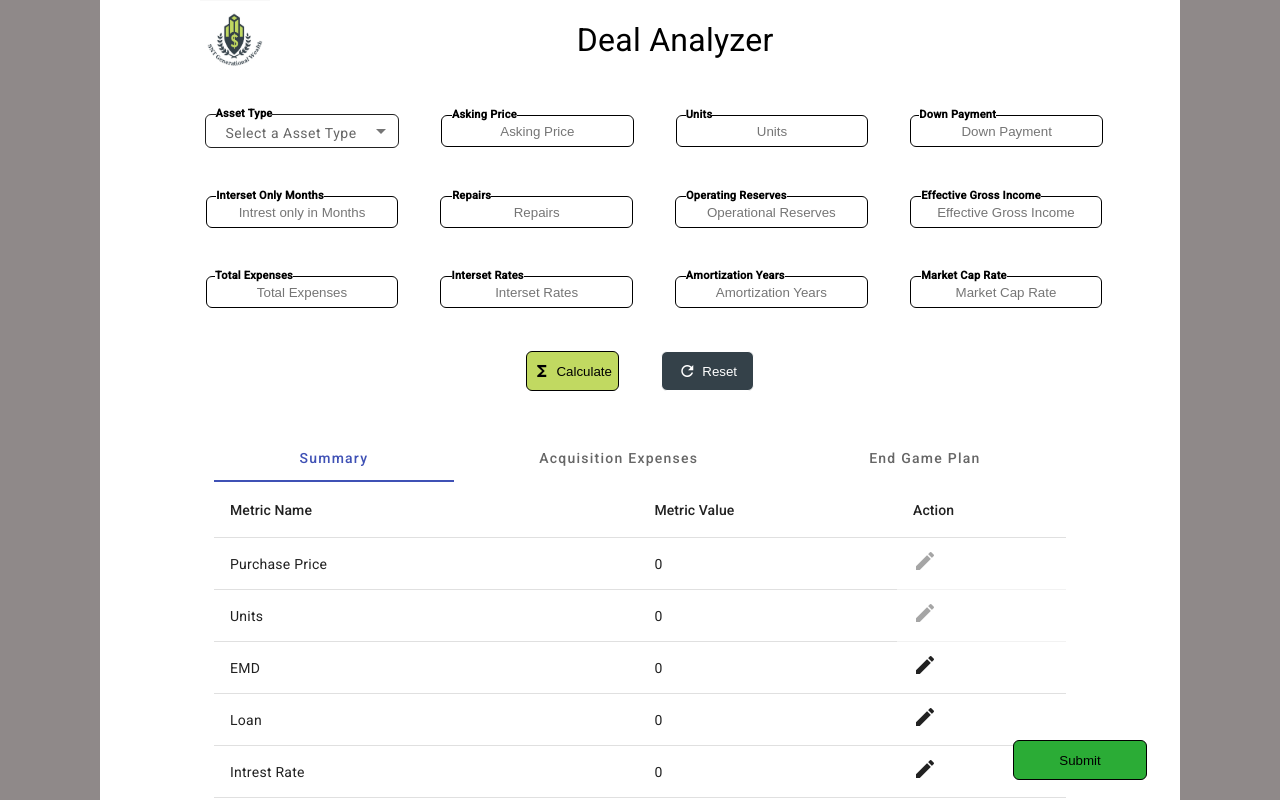
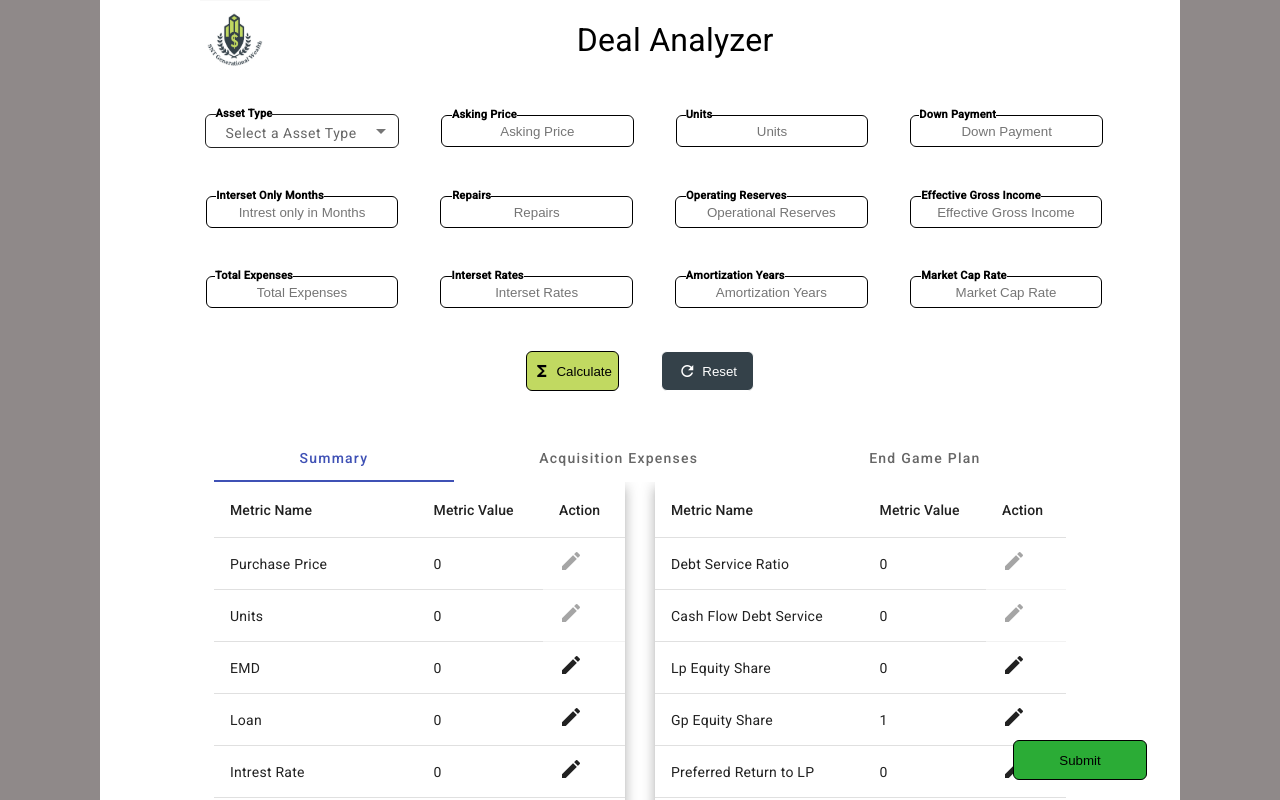
Before and after one commit to Krishaan23/SNT, an Angular app: page / in a window 1280 px wide. Built offline with nearby package versions, Linux system fonts and the light colour scheme.

Commit message:
table alignment changes

```diff
--- a/src/app/dashboard/summary/summary.component.html
+++ b/src/app/dashboard/summary/summary.component.html
@@ -3,7 +3,7 @@
         <mat-tab label="Summary">
             <div class="summary-tab">
 
-                  <table mat-table [dataSource]="dataSource" class="mat-elevation-z8">
+                  <table mat-table [dataSource]="dataElements1" class="mat-elevation-z8">
 
                     <!-- Name Column -->
                     <ng-container matColumnDef="name">
@@ -24,10 +24,42 @@
                       <th mat-header-cell *matHeaderCellDef> Action </th>
                       <td mat-cell *matCellDef="let element" [ngClass]="element.action ? 'cursor-pointer' : 'cursor-none'">
                         <div *ngIf="!element.editable">
-                            <mat-icon (click)="changeToInput(element.key)">edit</mat-icon>
+                            <mat-icon (click)="changeToInput(element.key, 1)">edit</mat-icon>
                         </div>
                         <div *ngIf="element.editable">
-                            <input [placeholder]="element.key" id="element.key" type="number" min=0 [(ngModel)]="result[element.key]" (keyup.enter)="onEnter($event, element.key)"/>
+                            <input [placeholder]="element.key" id="element.key" type="number" min=0 [(ngModel)]="result[element.key]" (keyup.enter)="onEnter($event, element.key, 1)"/>
+                        </div>
+                      </td>
+                    </ng-container>
+
+                    <tr mat-header-row *matHeaderRowDef="displayedColumns"></tr>
+                    <tr mat-row *matRowDef="let row; columns: displayedColumns;"></tr>
+                  </table>
+                  <table mat-table [dataSource]="dataElements2" class="mat-elevation-z8">
+
+                    <!-- Name Column -->
+                    <ng-container matColumnDef="name">
+                      <th mat-header-cell *matHeaderCellDef> Metric Name </th>
+                      <td mat-cell *matCellDef="let element"> {{element.name}} </td>
+                    </ng-container>
+
+                    <!-- Value Column -->
+                    <ng-container matColumnDef="value">
+                      <th mat-header-cell *matHeaderCellDef> Metric Value </th>
+                      <td mat-cell *matCellDef="let element" >
+                        <span> {{result[element.key] ?? 0}}</span>
+                     </td>
+                    </ng-container>
+
+                    <!-- Action Column -->
+                    <ng-container matColumnDef="action">
+                      <th mat-header-cell *matHeaderCellDef> Action </th>
+                      <td mat-cell *matCellDef="let element" [ngClass]="element.action ? 'cursor-pointer' : 'cursor-none'">
+                        <div *ngIf="!element.editable">
+                            <mat-icon (click)="changeToInput(element.key, 2)">edit</mat-icon>
+                        </div>
+                        <div *ngIf="element.editable">
+                            <input [placeholder]="element.key" id="element.key" type="number" min=0 [(ngModel)]="result[element.key]" (keyup.enter)="onEnter($event, element.key, 2)"/>
                         </div>
                       </td>
                     </ng-container>
@@ -159,7 +191,7 @@
         <mat-tab label="Acquisition Expenses">
             <div class="acquisition">
                 <div class="acquisition-tab">
-                    <table mat-table [dataSource]="acquistionDataSource" class="mat-elevation-z8">
+                    <table mat-table [dataSource]="acquisitionDataElements" class="mat-elevation-z8">
 
                         <!-- Name Column -->
                         <ng-container matColumnDef="name">
@@ -217,8 +249,8 @@
         </mat-tab>
         <mat-tab label="End Game Plan">
             <div class="endgame-plan">
-                <div class="acquisition-tab">
-                    <table mat-table [dataSource]="endGameDataElements" class="mat-elevation-z8">
+                <div class="endgame-tab">
+                    <table mat-table [dataSource]="endGameDataElements1" class="mat-elevation-z8">
 
                         <!-- Name Column -->
                         <ng-container matColumnDef="name">
@@ -239,10 +271,42 @@
                         <th mat-header-cell *matHeaderCellDef> Action </th>
                         <td mat-cell *matCellDef="let element" [ngClass]="element.action ? 'cursor-pointer' : 'cursor-none'">
                             <div *ngIf="!element.editable">
-                                <mat-icon (click)="endGameInput(element.key)">edit</mat-icon>
+                                <mat-icon (click)="endGameInput(element.key, 1)">edit</mat-icon>
                             </div>
                             <div *ngIf="element.editable">
-                                <input [placeholder]="element.key" id="element.key" type="number" min=0 [(ngModel)]="result[element.key]" (keyup.enter)="onEndGameEnter($event, element.key)"/>
+                                <input [placeholder]="element.key" id="element.key" type="number" min=0 [(ngModel)]="result[element.key]" (keyup.enter)="onEndGameEnter($event, element.key, 1)"/>
+                            </div>
+                        </td>
+                        </ng-container>
+
+                        <tr mat-header-row *matHeaderRowDef="displayedColumns"></tr>
+                        <tr mat-row *matRowDef="let row; columns: displayedColumns;"></tr>
+                    </table>
+                    <table mat-table [dataSource]="endGameDataElements2" class="mat-elevation-z8">
+
+                        <!-- Name Column -->
+                        <ng-container matColumnDef="name">
+                        <th mat-header-cell *matHeaderCellDef> Metric Name </th>
+                        <td mat-cell *matCellDef="let element"> {{element.name}} </td>
+                        </ng-container>
+
+                        <!-- Value Column -->
+                        <ng-container matColumnDef="value">
+                        <th mat-header-cell *matHeaderCellDef> Metric Value </th>
+                        <td mat-cell *matCellDef="let element" >
+                            <span> {{result[element.key] ?? 0}}</span>
+                        </td>
+                        </ng-container>
+
+                        <!-- Action Column -->
+                        <ng-container matColumnDef="action">
+                        <th mat-header-cell *matHeaderCellDef> Action </th>
+                        <td mat-cell *matCellDef="let element" [ngClass]="element.action ? 'cursor-pointer' : 'cursor-none'">
+                            <div *ngIf="!element.editable">
+                                <mat-icon (click)="endGameInput(element.key, 2)">edit</mat-icon>
+                            </div>
+                            <div *ngIf="element.editable">
+                                <input [placeholder]="element.key" id="element.key" type="number" min=0 [(ngModel)]="result[element.key]" (keyup.enter)="onEndGameEnter($event, element.key, 2)"/>
                             </div>
                         </td>
                         </ng-container>
--- a/src/app/dashboard/summary/summary.component.scss
+++ b/src/app/dashboard/summary/summary.component.scss
@@ -4,7 +4,8 @@
 
 .summary-tab {
         display: grid;
-        // grid-template-columns: 1fr 1fr 1fr 1fr;
+        grid-template-columns: 1fr 1fr;
+        gap: 30px;
         .units {
             padding: 3em;
             display: flex;
@@ -56,6 +57,20 @@ input {
         padding: 3em;
     }
 }
+.endgame-tab {
+    padding: 3em;
+    display: grid;
+    grid-template-columns: 1fr 1fr;
+    gap: 30px;
+    .units {
+        padding: 3em;
+        background-color: #c1d961;
+        width: 20%;
+        border-radius: 20px;
+        margin: 1em;
+        padding: 3em;
+    }
+}
 label {
     text-wrap: nowrap;
 }
--- a/src/app/dashboard/summary/summary.component.ts
+++ b/src/app/dashboard/summary/summary.component.ts
@@ -22,7 +22,7 @@ export class SummaryComponent implements OnInit, OnChanges {
   @Input() enabled: any;
   @Input() formValue: any;
   public displayedColumns: string[] = ['name', 'value', 'action'];
-  public dataElements: DataElements[] = [
+  public dataElements1: DataElements[] = [
     {
       position: 1,
       name: 'Purchase Price',
@@ -118,7 +118,9 @@ export class SummaryComponent implements OnInit, OnChanges {
       editable: false,
       value: 0,
       action: true
-    },
+    }
+  ];
+  public dataElements2: DataElements[] = [
     {
       position: 13,
       name: 'Debt Service Ratio',
@@ -137,14 +139,6 @@ export class SummaryComponent implements OnInit, OnChanges {
     },
     {
       position: 15,
-      name: 'Cash Flow Debt Service',
-      key: 'cash_flow_debt_service',
-      editable: false,
-      value: 0,
-      action: true
-    },
-    {
-      position: 16,
       name: 'Lp Equity Share',
       key: 'lp_equity_share',
       editable: false,
@@ -152,7 +146,7 @@ export class SummaryComponent implements OnInit, OnChanges {
       action: true
     },
     {
-      position: 17,
+      position: 16,
       name: 'Gp Equity Share',
       key: 'gp_equity_share',
       editable: false,
@@ -160,7 +154,7 @@ export class SummaryComponent implements OnInit, OnChanges {
       action: true
     },
     {
-      position: 18,
+      position: 17,
       name: 'Preferred Return to LP',
       key: 'preff_return_to_lp',
       editable: false,
@@ -168,7 +162,7 @@ export class SummaryComponent implements OnInit, OnChanges {
       action: true
     },
     {
-      position: 19,
+      position: 18,
       name: 'Asset Managment Fee',
       key: 'asset_mgmt_fee',
       editable: false,
@@ -176,7 +170,7 @@ export class SummaryComponent implements OnInit, OnChanges {
       action: true
     },
     {
-      position: 20,
+      position: 19,
       name: 'Fee to Mgr',
       key: 'fee_to_mgr',
       editable: false,
@@ -184,34 +178,46 @@ export class SummaryComponent implements OnInit, OnChanges {
       action: true
     },
     {
-      position: 21,
+      position: 20,
       name: 'Gross Rent Multiplier',
       key: 'gross_rent_multiplier',
       editable: false,
       value: 0,
       action: true
     },
-    // {
-    //   position: 22,
-    //   name: 'Units',
-    //   key: 'no_of_units',
-    //   value: 0,
-    //   action: false
-    // },
-    // {
-    //   position: 23,
-    //   name: 'Units',
-    //   key: 'no_of_units',
-    //   value: 0,
-    //   action: false
-    // },
-    // {
-    //   position: 24,
-    //   name: 'Units',
-    //   key: 'no_of_units',
-    //   value: 0,
-    //   action: false
-    // }
+    {
+      position: 21,
+      name: 'Cash on Cash return Avg',
+      key: 'cash_on_cash_return_avg',
+      value: 0,
+      editable: false,
+      action: true,
+
+    },
+    {
+      position: 22,
+      name: 'Average Annual Return',
+      key: 'average_annual_return',
+      value: 0,
+      editable: false,
+      action: true
+    },
+    {
+      position: 23,
+      name: 'IRR',
+      key: 'irr',
+      value: 0,
+      editable: false,
+      action: true
+    },
+    {
+      position: 24,
+      name: 'Total Returns',
+      key: 'total_returns',
+      value: 0,
+      editable: false,
+      action: true
+    }
   ];
   public acquisitionDataElements: DataElements[] = [
     {
@@ -255,7 +261,7 @@ export class SummaryComponent implements OnInit, OnChanges {
       action: true
     }
   ];
-  public endGameDataElements: DataElements[] = [
+  public endGameDataElements1: DataElements[] = [
     {
       position: 1,
       name: 'Cash out Re-Finance at Year',
@@ -351,7 +357,9 @@ export class SummaryComponent implements OnInit, OnChanges {
       editable: false,
       value: 0,
       action: true
-    },
+    }
+  ];
+  public endGameDataElements2: DataElements[] = [
     {
       position: 13,
       name: 'Prepayment Penalty',
@@ -449,8 +457,6 @@ export class SummaryComponent implements OnInit, OnChanges {
       action: true
     }
   ];
-  public dataSource = new MatTableDataSource(this.dataElements);
-  public acquistionDataSource = new MatTableDataSource(this.acquisitionDataElements);
   public summary:any = {
     purchase_price: 0,
     no_of_units: 0,
@@ -572,9 +578,14 @@ export class SummaryComponent implements OnInit, OnChanges {
   ngOnInit() {
   }
 
-  changeToInput(key: string) {
-    const ele = this.dataElements.find(a => a.key == key);
-    if(ele && ele.action) {
+  changeToInput(key: string, val:number = 1) {
+    let ele;
+    if(val == 1) {
+      ele = this.dataElements1.find(a => a.key == key);
+    } else {
+      ele = this.dataElements2.find(a => a.key == key);
+    }
+     if(ele && ele.action) {
       ele.editable = !!!ele.editable
     }
     console.log('ELE', ele);
@@ -586,16 +597,26 @@ export class SummaryComponent implements OnInit, OnChanges {
     }
     console.log('ELE', ele);
   }
-  endGameInput(key: string) {
-    const ele = this.endGameDataElements.find(a => a.key == key);
+  endGameInput(key: string, val:number = 1) {
+    let ele;
+    if(val == 1) {
+      ele = this.endGameDataElements1.find(a => a.key == key);
+    } else {
+      ele = this.endGameDataElements2.find(a => a.key == key);
+    }
     if(ele && ele.action) {
       ele.editable = !!!ele.editable
     }
     console.log('ELE', ele);
   }
 
-  onEnter(event: any, key: string) {
-    const ele = this.dataElements.find(a => a.key == key);
+  onEnter(event: any, key: string, val:number = 1) {
+    let ele;
+    if(val == 1) {
+      ele = this.dataElements1.find(a => a.key == key);
+    } else {
+      ele = this.dataElements2.find(a => a.key == key);
+    }
     this.summary[key] = Number(event?.target?.value)
     console.log('RESULT', this.result, event);
     if(ele) {
@@ -613,10 +634,14 @@ export class SummaryComponent implements OnInit, OnChanges {
       ele.value = this.summary[key] ?? 0
     }
   }
-  onEndGameEnter(event: any, key: string) {
-    const ele = this.endGameDataElements.find(a => a.key == key);
+  onEndGameEnter(event: any, key: string, val:number = 1) {
+    let ele;
+    if(val == 1) {
+      ele = this.endGameDataElements1.find(a => a.key == key);
+    } else {
+      ele = this.endGameDataElements2.find(a => a.key == key);
+    }
     this.summary[key] = Number(event?.target?.value)
-    console.log('RESULT', this.result, event, ele);
     if(ele) {
       ele.editable = false;
       ele.value = this.summary[key] ?? 0
@@ -630,11 +655,6 @@ export class SummaryComponent implements OnInit, OnChanges {
   changeEmitter(data:any) {
     this.summary[data.key] = data.value;
     this.calculateSummary();
-  }
-
-  applyFilter(event: Event) {
-    const filterValue = (event.target as HTMLInputElement).value;
-    this.dataSource.filter = filterValue.trim().toLowerCase();
   }
 
   calculateSummary() {
@@ -656,7 +676,11 @@ export class SummaryComponent implements OnInit, OnChanges {
     this.result['preff_return_to_lp'] = this.summary['preff_return_to_lp'] ?? 0;
     this.result['asset_mgmt_fee'] = this.summary['asset_mgmt_fee'] ?? 0;
     this.result['fee_to_mgr'] = this.summary['fee_to_mgr'] ?? 0;
-    this.result['gross_rent_multiplier'] = 0;
+    this.result['gross_rent_multiplier'] = this.summary['gross_rent_multiplier'] ?? 0;
+    this.result['cash_on_cash_return_avg'] = this.summary['cash_on_cash_return_avg'] ?? 0;
+    this.result['average_annual_return'] = this.summary['average_annual_return'] ?? 0;
+    this.result['irr'] = this.summary['irr'] ?? 0;
+    this.result['total_returns'] = this.summary['total_returns'] ?? 0;
   }
 
   onSubmit() {
```
